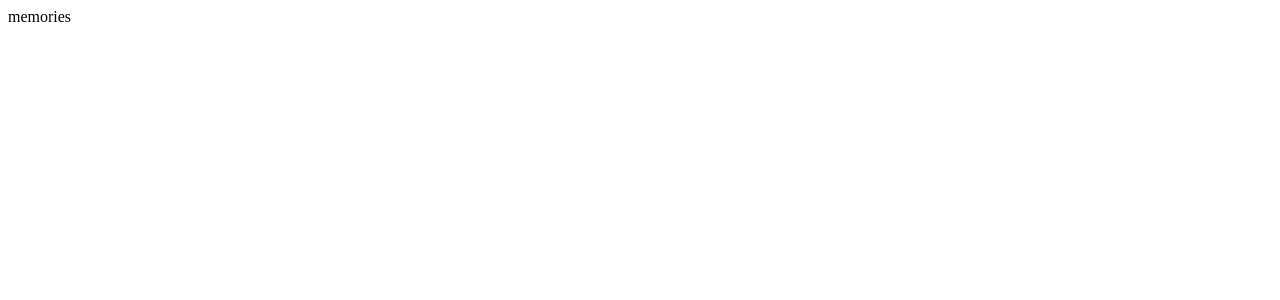
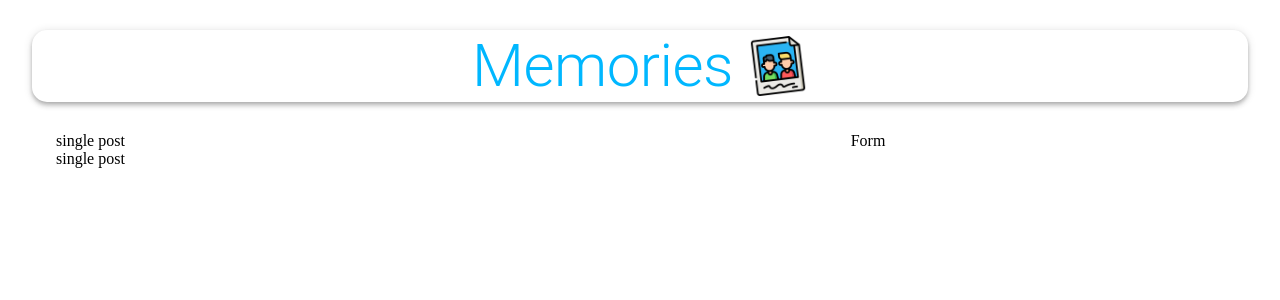
Before and after one commit to raymansell/anecdotes, a JavaScript app in the folder client/: page / in a window 1280 px wide. Shown: the top 300 px of the page. Built offline with nearby package versions, Linux system fonts and the light colour scheme; the HTML template or start-up script is replaced by a standard one.

Commit message:
components setup and general styles

```diff
--- a/client/package.json
+++ b/client/package.json
@@ -3,6 +3,7 @@
   "version": "0.1.0",
   "private": true,
   "dependencies": {
+    "@material-ui/core": "^4.11.3",
     "@testing-library/jest-dom": "^5.11.9",
     "@testing-library/react": "^11.2.5",
     "@testing-library/user-event": "^12.8.3",
--- a/client/src/App.js
+++ b/client/src/App.js
@@ -1,5 +1,42 @@
+import { Container, AppBar, Typography, Grid } from '@material-ui/core';
+import Form from './components/Form/Form';
+import Posts from './components/Posts/Posts';
+
+import memories from './images/memories.png';
+import useStyles from './styles';
+
 const App = () => {
-  return <div>memories</div>;
+  const classes = useStyles();
+  return (
+    <Container maxWidth='lg'>
+      <AppBar className={classes.appBar} position='static' color='inherit'>
+        <Typography className={classes.heading} variant='h2' align='center'>
+          Memories
+        </Typography>
+        <img
+          className={classes.image}
+          src={memories}
+          alt='memories'
+          height='60'
+        />
+      </AppBar>
+      <Container>
+        <Grid
+          container
+          justify='space-between'
+          alignItems='stretch'
+          spacing={3}
+        >
+          <Grid item xs={12} sm={7}>
+            <Posts />
+          </Grid>
+          <Grid item xs={12} sm={4}>
+            <Form />
+          </Grid>
+        </Grid>
+      </Container>
+    </Container>
+  );
 };
 
 export default App;
--- /dev/null
+++ b/client/src/components/Form/Form.js
@@ -0,0 +1,8 @@
+import useStyles from './styles';
+
+const Form = () => {
+  const classes = useStyles();
+  return <div>Form</div>;
+};
+
+export default Form;
--- /dev/null
+++ b/client/src/components/Form/styles.js
@@ -0,0 +1,24 @@
+import { makeStyles } from '@material-ui/core/styles';
+
+export default makeStyles((theme) => ({
+  root: {
+    '& .MuiTextField-root': {
+      margin: theme.spacing(1),
+    },
+  },
+  paper: {
+    padding: theme.spacing(2),
+  },
+  form: {
+    display: 'flex',
+    flexWrap: 'wrap',
+    justifyContent: 'center',
+  },
+  fileInput: {
+    width: '97%',
+    margin: '10px 0',
+  },
+  buttonSubmit: {
+    marginBottom: 10,
+  },
+}));
--- /dev/null
+++ b/client/src/components/Posts/Post/Post.js
@@ -0,0 +1,8 @@
+import useStyles from './styles';
+
+const Post = () => {
+  const classes = useStyles();
+  return <div>single post</div>;
+};
+
+export default Post;
--- /dev/null
+++ b/client/src/components/Posts/Post/styles.js
@@ -0,0 +1,52 @@
+import { makeStyles } from '@material-ui/core/styles';
+
+export default makeStyles({
+  media: {
+    height: 0,
+    paddingTop: '56.25%',
+    backgroundColor: 'rgba(0, 0, 0, 0.5)',
+    backgroundBlendMode: 'darken',
+  },
+  border: {
+    border: 'solid',
+  },
+  fullHeightCard: {
+    height: '100%',
+  },
+  card: {
+    display: 'flex',
+    flexDirection: 'column',
+    justifyContent: 'space-between',
+    borderRadius: '15px',
+    height: '100%',
+    position: 'relative',
+  },
+  overlay: {
+    position: 'absolute',
+    top: '20px',
+    left: '20px',
+    color: 'white',
+  },
+  overlay2: {
+    position: 'absolute',
+    top: '20px',
+    right: '20px',
+    color: 'white',
+  },
+  grid: {
+    display: 'flex',
+  },
+  details: {
+    display: 'flex',
+    justifyContent: 'space-between',
+    margin: '20px',
+  },
+  title: {
+    padding: '0 16px',
+  },
+  cardActions: {
+    padding: '0 16px 8px 16px',
+    display: 'flex',
+    justifyContent: 'space-between',
+  },
+});
--- /dev/null
+++ b/client/src/components/Posts/Posts.js
@@ -0,0 +1,14 @@
+import Post from './Post/Post';
+import useStyles from './styles';
+
+const Posts = () => {
+  const classes = useStyles();
+  return (
+    <>
+      <Post />
+      <Post />
+    </>
+  );
+};
+
+export default Posts;
--- /dev/null
+++ b/client/src/components/Posts/styles.js
@@ -0,0 +1,14 @@
+import { makeStyles } from '@material-ui/core/styles';
+
+export default makeStyles((theme) => ({
+  mainContainer: {
+    display: 'flex',
+    alignItems: 'center',
+  },
+  smMargin: {
+    margin: theme.spacing(1),
+  },
+  actionDiv: {
+    textAlign: 'center',
+  },
+}));
--- /dev/null
+++ b/client/src/styles.js
@@ -0,0 +1,18 @@
+import { makeStyles } from '@material-ui/core/styles';
+
+export default makeStyles(() => ({
+  appBar: {
+    borderRadius: 15,
+    margin: '30px 0',
+    display: 'flex',
+    flexDirection: 'row',
+    justifyContent: 'center',
+    alignItems: 'center',
+  },
+  heading: {
+    color: 'rgba(0,183,255, 1)',
+  },
+  image: {
+    marginLeft: '15px',
+  },
+}));
```
Also changed, not shown: client/src/images/memories.png (added), 1 other file (tests, documents, lock files or other folders).
